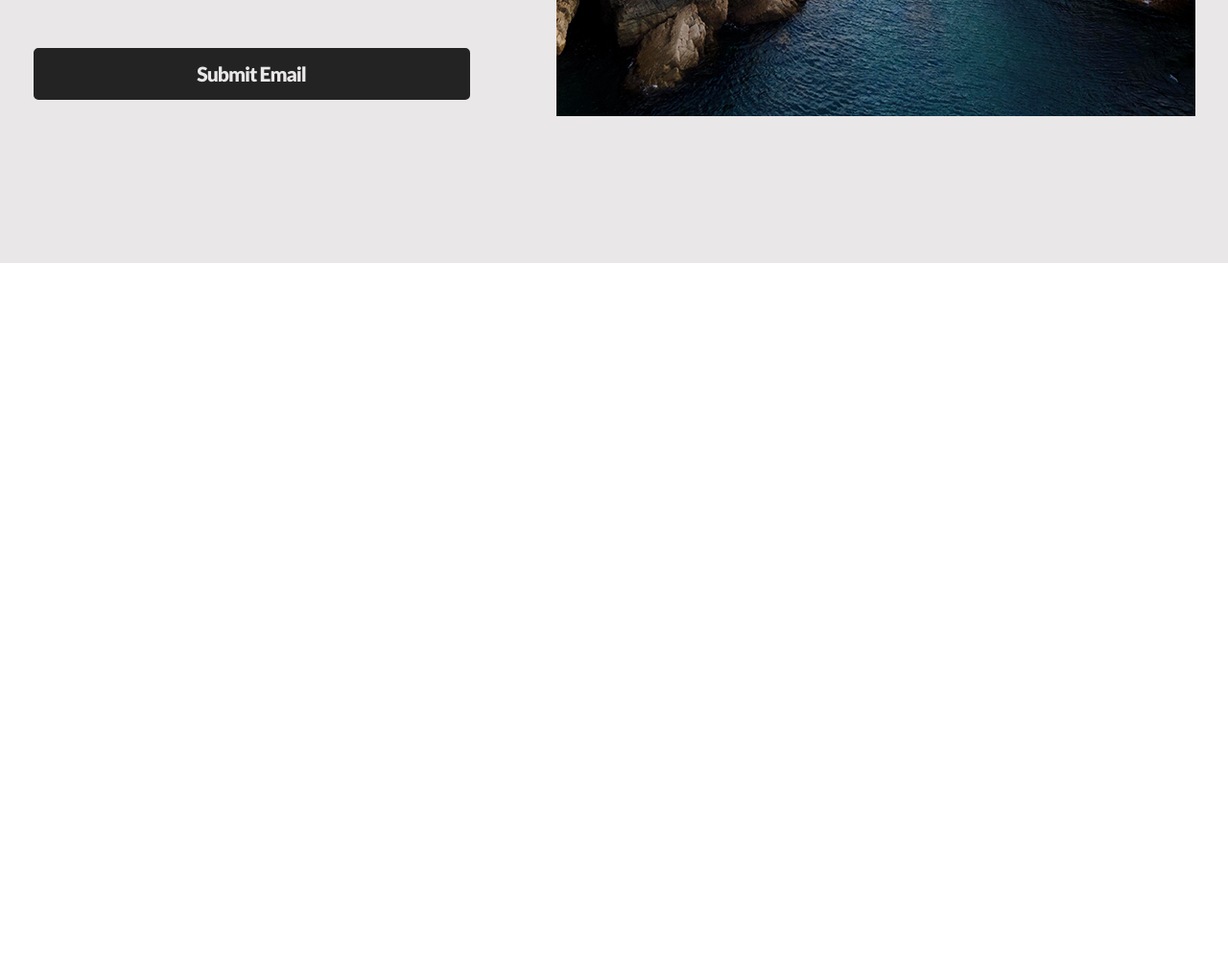
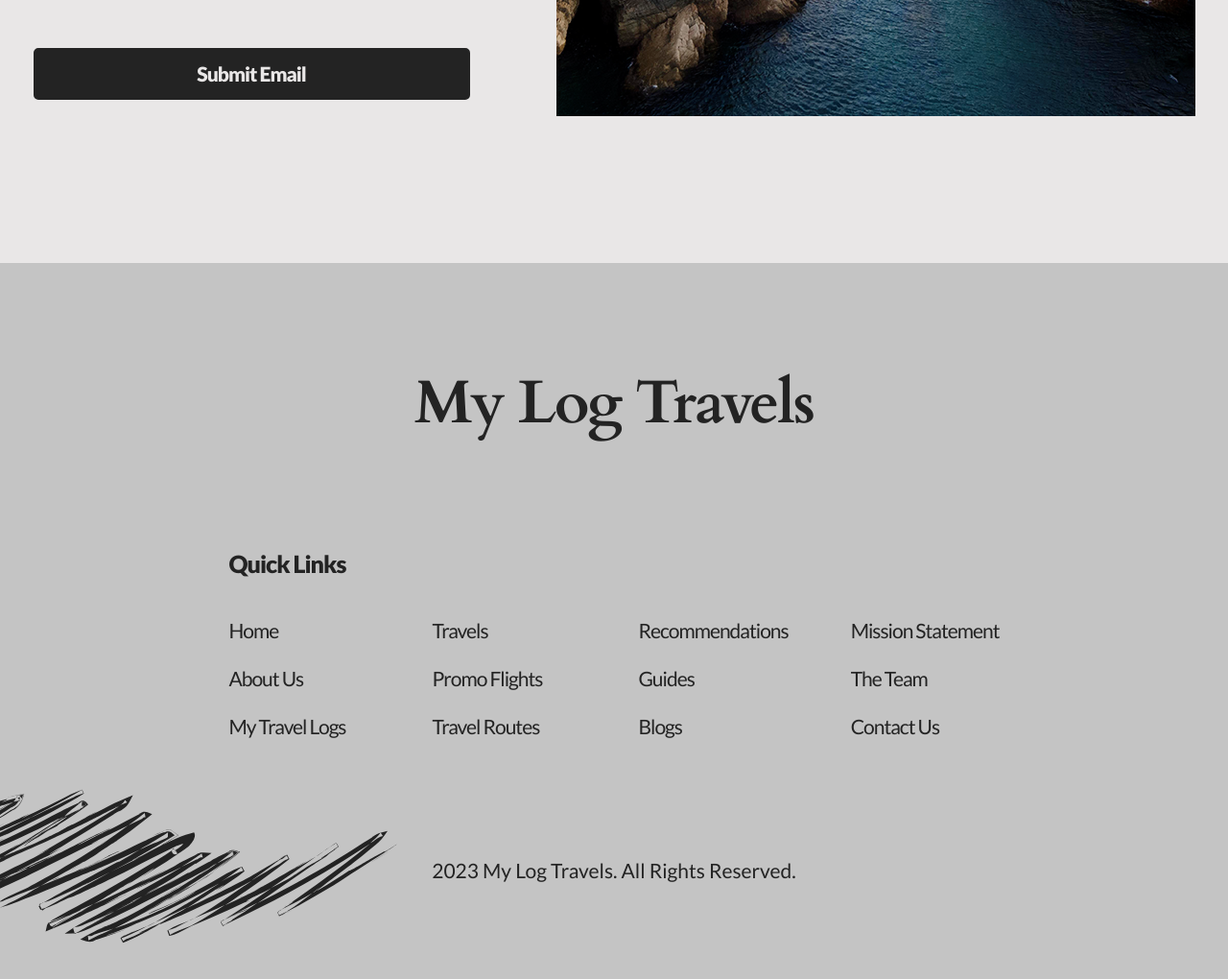
Before and after one commit to NikolaKasabov/HTML-CSS-exercises, a plain HTML site: page travel/index.html in a window 1280 px wide. Shown: the part 6271-7291 px from the top of the page at 96% size. Before the commit the page ends 6545 px from the top, so only its background shows below. Drawn offline with Linux system fonts and the light colour scheme.

Commit message:
add footer

```diff
--- a/travel/assets/css/index.css
+++ b/travel/assets/css/index.css
@@ -602,6 +602,89 @@ header li:not(:first-child) a {
   width: 100%;
 }
 
+/* FOOTER */
+footer {
+  padding: 115px 20px 120px 20px;
+  background-color: #c4c4c4;
+  position: relative;
+  overflow: hidden;
+}
+
+footer .container {
+  display: flex;
+  flex-wrap: wrap;
+  gap: 120px;
+}
+
+footer .left {
+  margin-left: 115px;
+}
+
+footer .left h2 {
+  max-width: 230px;
+  font-size: 63px;
+  letter-spacing: -2px;
+  line-height: 1;
+  font-weight: 700;
+}
+
+footer .right h3 {
+  font-size: 25px;
+  letter-spacing: -1px;
+  font-weight: 900;
+  font-family: inherit;
+}
+
+footer .right .links-container {
+  margin-top: 42px;
+  display: flex;
+  /* justify-content: space-between; */
+  flex-wrap: wrap;
+  row-gap: 40px;
+}
+
+footer .right ul:nth-child(1) {
+  margin-right: 90px;
+}
+
+footer .right ul:nth-child(2) {
+  margin-right: 100px;
+}
+
+footer .right ul:nth-child(3) {
+  margin-right: 65px;
+}
+
+footer .right li:not(:first-child) {
+  margin-top: 25px;
+}
+
+footer .right a {
+  font-size: 21px;
+  letter-spacing: -1px;
+  color: var(--primary-color);
+  background-color: #c4c4c4;
+  position: relative;
+  z-index: 5;
+}
+
+footer .footnote {
+  width: fit-content;
+  margin: 125px auto 0 auto;
+  text-align: center;
+  font-size: 21px;
+  background-color: #c4c4c4;
+  position: relative;
+  z-index: 5;
+}
+
+footer .scribble-footer {
+  position: absolute;
+  bottom: 10%;
+  left: 0;
+  transform: scale(1.4) translateX(-30%);
+}
+
 /* MEDIA QUERIES */
 @media screen and (max-width: 1440px) {
   .section-1 {
@@ -611,6 +694,21 @@ header li:not(:first-child) a {
 
   .section-1 .left {
     max-width: 800px;
+  }
+}
+
+@media screen and (max-width: 1350px) {
+  footer .container {
+    flex-direction: column;
+    align-items: center;
+  }
+
+  footer .left {
+    margin-left: 0;
+  }
+
+  footer .left h2 {
+    max-width: none;
   }
 }
 
@@ -724,7 +822,8 @@ header li:not(:first-child) a {
 
   .section-2 h2,
   .section-5 .left h2,
-  .section-6 .left h2 {
+  .section-6 .left h2,
+  footer .left h2 {
     font-size: 40px;
   }
 
@@ -756,4 +855,27 @@ header li:not(:first-child) a {
     text-align: center;
     font-size: 44px;
   }
+
+  .section-7 .left input,
+  .section-7 .left textarea {
+    font-size: 20px;
+  }
+
+  footer .container {
+    gap: 60px;
+  }
+
+  footer .right {
+    text-align: center;
+  }
+
+  footer .right .links-container {
+    flex-direction: column;
+  }
+
+  footer .right ul:nth-child(1),
+  footer .right ul:nth-child(2),
+  footer .right ul:nth-child(3) {
+    margin-right: 0;
+  }
 }
--- a/travel/assets/js/app.js
+++ b/travel/assets/js/app.js
@@ -4,6 +4,7 @@ const closeNavBtn = document.getElementById('close-nav-btn');
 const navLinks = document.querySelectorAll('header nav a');
 const accordionItems = document.querySelectorAll('.section-6 .left .item');
 const toggleAccordionButtons = document.querySelectorAll('.section-6 .left .toggle-btn');
+const yearEl = document.getElementById('year');
 
 openNavBtn.addEventListener('click', () => {
   openNav();
@@ -43,3 +44,5 @@ toggleAccordionButtons.forEach(btn => {
 function closeAllAccordionItems() {
   accordionItems.forEach(item => item.classList.remove('active'));
 }
+
+yearEl.innerHTML = new Date().getFullYear();
--- a/travel/index.html
+++ b/travel/index.html
@@ -209,7 +209,43 @@
       </section>
     </main>
 
-    <footer></footer>
+    <footer>
+      <div class="container">
+        <div class="left">
+          <h2>My Log Travels</h2>
+        </div>
+
+        <div class="right">
+          <h3>Quick Links</h3>
+          <div class="links-container">
+            <ul>
+              <li><a href="#">Home</a></li>
+              <li><a href="#">About Us</a></li>
+              <li><a href="#">My Travel Logs</a></li>
+            </ul>
+            <ul>
+              <li><a href="#">Travels</a></li>
+              <li><a href="#">Promo Flights</a></li>
+              <li><a href="#">Travel Routes</a></li>
+            </ul>
+            <ul>
+              <li><a href="#">Recommendations</a></li>
+              <li><a href="#">Guides</a></li>
+              <li><a href="#">Blogs</a></li>
+            </ul>
+            <ul>
+              <li><a href="#">Mission Statement</a></li>
+              <li><a href="#">The Team</a></li>
+              <li><a href="#">Contact Us</a></li>
+            </ul>
+          </div>
+        </div>
+      </div>
+
+      <p class="footnote"><span id="year"></span> My Log Travels. All Rights Reserved.</p>
+
+      <img src="./assets/images/scribble-footer.svg" alt="scribble" class="scribble-footer">
+    </footer>
 
   </div>
 
```
Also changed, not shown: travel/assets/images/scribble-footer.svg (added).
